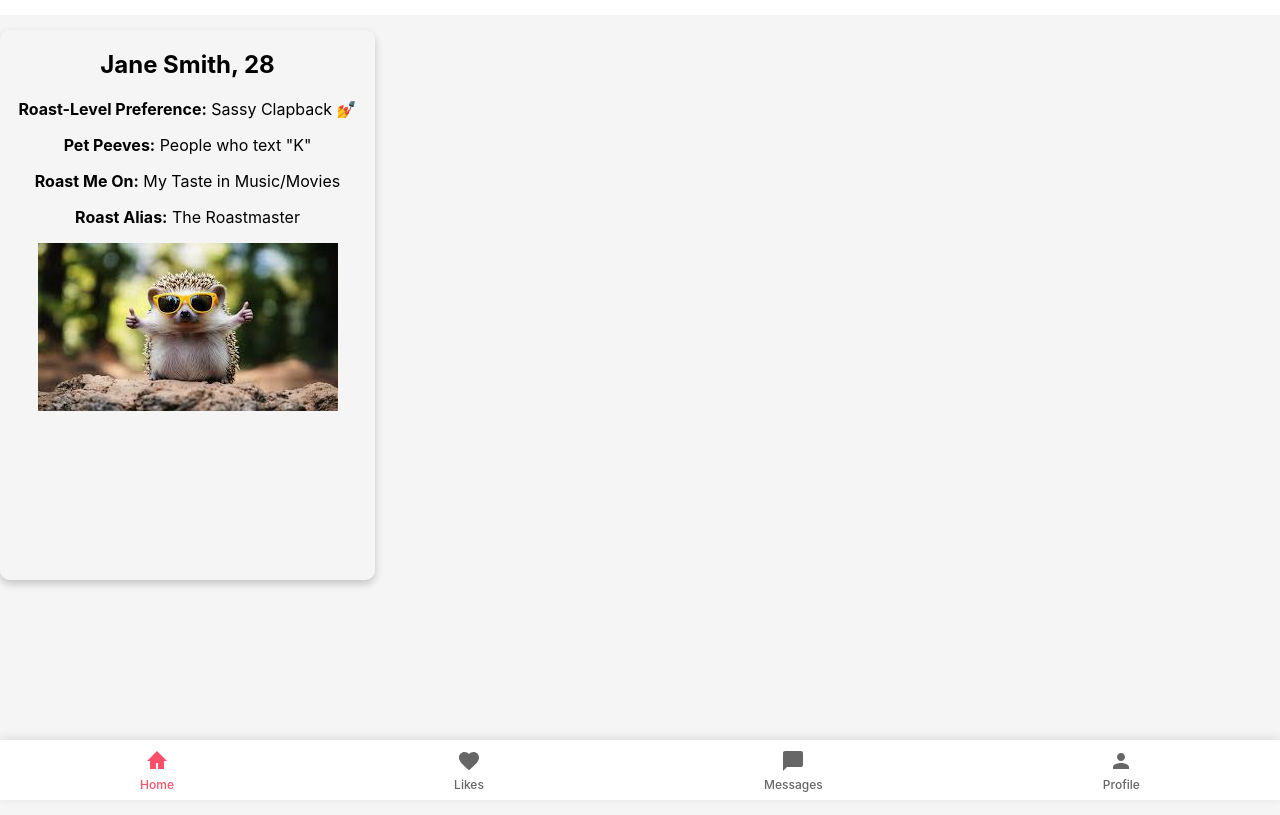
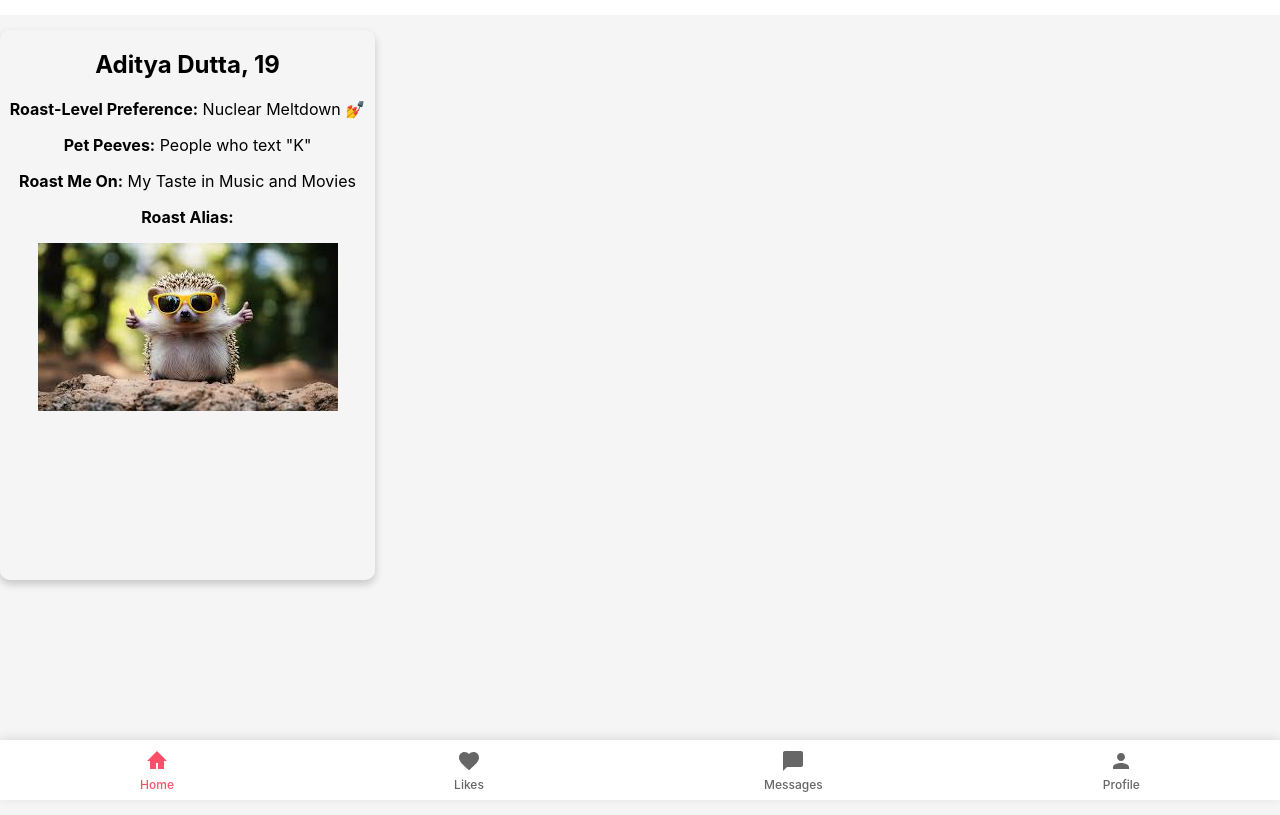
Before and after one commit to Aakarsh126/uofthacks12, a React (Create React App) app in the folder tinder-for-haters/: page / in a window 1280 px wide. Built offline with nearby package versions, Linux system fonts and the light colour scheme.

Commit message:
cant say what i did

```diff
--- a/tinder-for-haters/src/pages/Home.js
+++ b/tinder-for-haters/src/pages/Home.js
@@ -4,21 +4,19 @@ import CardStack from '../components/cardstack'; // Import the CardStack compone
 const App = () => {
   const profiles = [
     {
-      name: 'John Doe',
-      age: 30,
+      name: 'Arnav Jhajharia',
+      age: 18,
       roastLevel: 'Mild Burn 🔥',
       petPeeves: 'Slow walkers',
-      roastOn: ['My Profile Pic', 'My Weird Hobbies'],
-      roastAlias: 'Burninator Bob',
+      roastOn: ['My Robotics Skill', 'My Weird Hobbies'],
       image: 'images/funny-pic1.png',
     },
     {
-      name: 'Jane Smith',
-      age: 28,
-      roastLevel: 'Sassy Clapback 💅',
+      name: 'Aditya Dutta',
+      age: 19,
+      roastLevel: 'Nuclear Meltdown 💅',
       petPeeves: 'People who text "K"',
-      roastOn: ['My Taste in Music/Movies'],
-      roastAlias: 'The Roastmaster',
+      roastOn: ['My Taste in Music and Movies'],
       image: 'images/funny-pic2.png',
     },
   ];
--- a/tinder-for-haters/src/pages/Register.js
+++ b/tinder-for-haters/src/pages/Register.js
@@ -42,7 +42,7 @@ const Register = () => {
                 roastPreference,
                 roastAbout
             };
-            const response = await axios.post('http://localhost:3738/api/users/register', { email, password, profile });
+            const response = await axios.post('http://100.65.15.242:3738/api/users/register', { email, password, profile });
             alert('Registration Successful!');
             navigate('/');
         } catch (error) {
```
